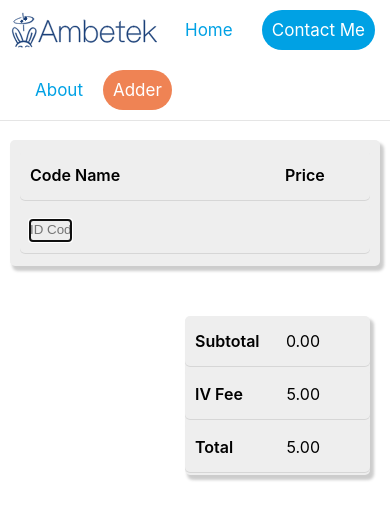
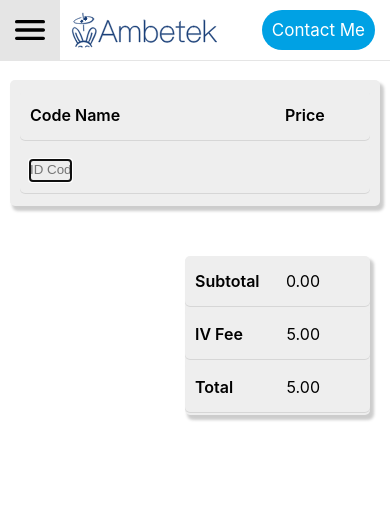
Before and after one commit to Sylean/ambetek-react, a React (Create React App) app: page /adder in a window 390 px wide. Shown: the top 520 px of the page. Built offline with nearby package versions, Linux system fonts and the light colour scheme.

Commit message:
Add mobile compatibility

```diff
--- a/src/components/Header/Header.scss
+++ b/src/components/Header/Header.scss
@@ -1,3 +1,9 @@
+.nav-header-logo-container {
+    margin: 0;
+    padding: 0;
+    height: 0;
+}
+
 .nav-header {
     background-color: #FFF;
     overflow: hidden;
@@ -12,17 +18,42 @@
     @media (max-width: 800px) {
         flex-wrap: wrap;
     }
+
+    @media only screen and (max-width: 554px) {
+        width: 100%;
+    }
 }
 
 .nav-header-nav {
     top: 0;
+
+    @media only screen and (max-width: 554px) {
+        display: none;
+        position: absolute;
+    }
+}
+
+.nav-menu {
+    display: none !important;
+    height: 50px;
+    width: 50px;
+    font-size: 40px !important;
+    padding: 10px;
+    margin: none;
+    background: rgba(0,0,0,0.1);
+
+    @media only screen and (max-width: 554px) {
+        float: left;
+        display: inline-block !important;
+        left: 0;
+    }
 }
 
 .nav-header-logo {
     padding: 5px 10px;
     height: 50px;
     width: 150px;
-    display: inline;
+    display: inline-block;
     float: left;
     fill: #1B4079;
     stroke: #1B4079;
@@ -80,9 +111,21 @@
             }
         }
     }
+
+    @media only screen and (max-width: 554px) {
+        li {
+            display: block;
+        }
+
+        li a {
+            float: none;
+        }
+    }
 }
 
 .nav-header-left {
+    margin: 0;
+    padding: 0;
     float: none;
     display: inline;
     max-width: 1000px;
--- a/src/components/Header/Header.tsx
+++ b/src/components/Header/Header.tsx
@@ -1,13 +1,15 @@
 import React from 'react';
 import { Link, NavLink } from 'react-router-dom';
 import { ReactComponent as AmbetekLogo2 } from '../../resources/ambetek2.svg';
+import MenuRoundedIcon from '@material-ui/icons/MenuRounded';
 import './Header.scss';
 
 function Header() {
     return  (
         <header className="nav-header">
           <div className="nav-header-left">
-            <Link to="/">
+            <MenuRoundedIcon className="nav-menu" />
+            <Link to="/" className="nav-header-logo-container">
               <AmbetekLogo2 className="nav-header-logo" />
             </Link>
             <nav className="nav-header-nav">
```
